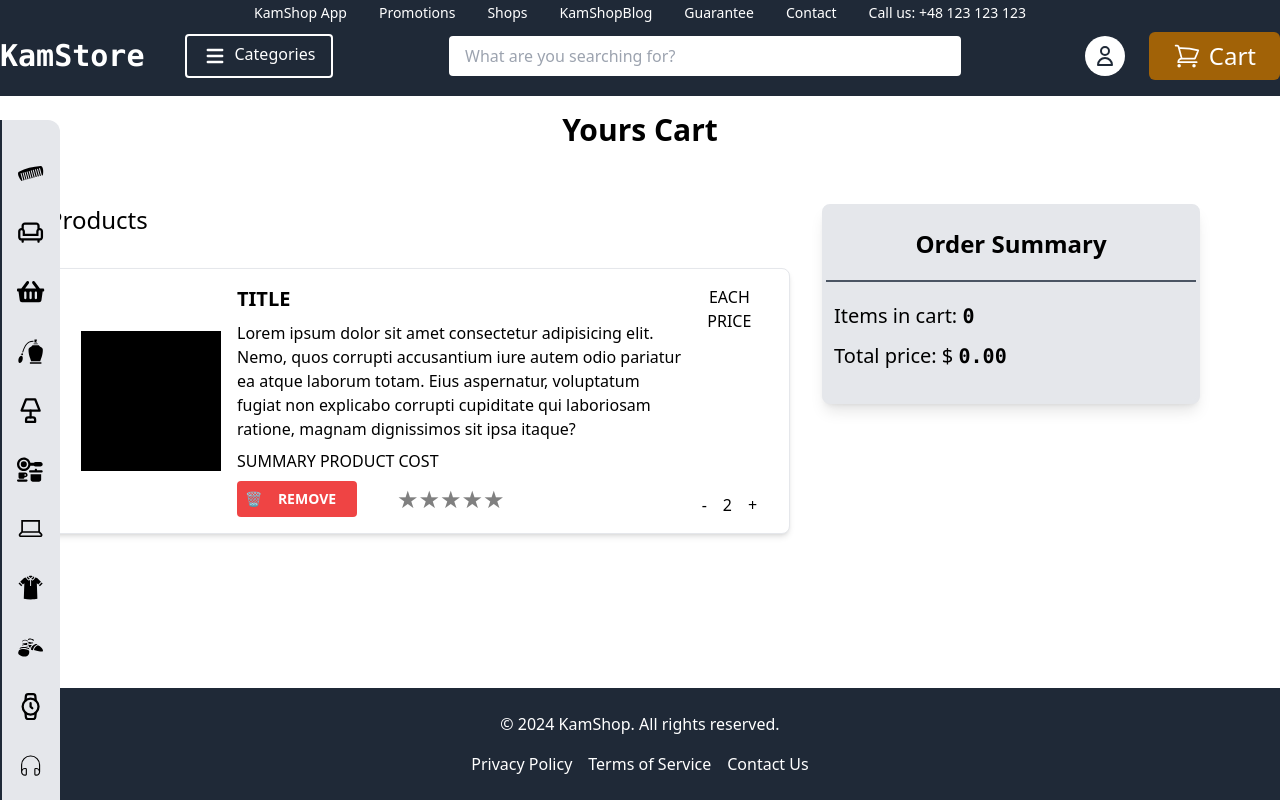
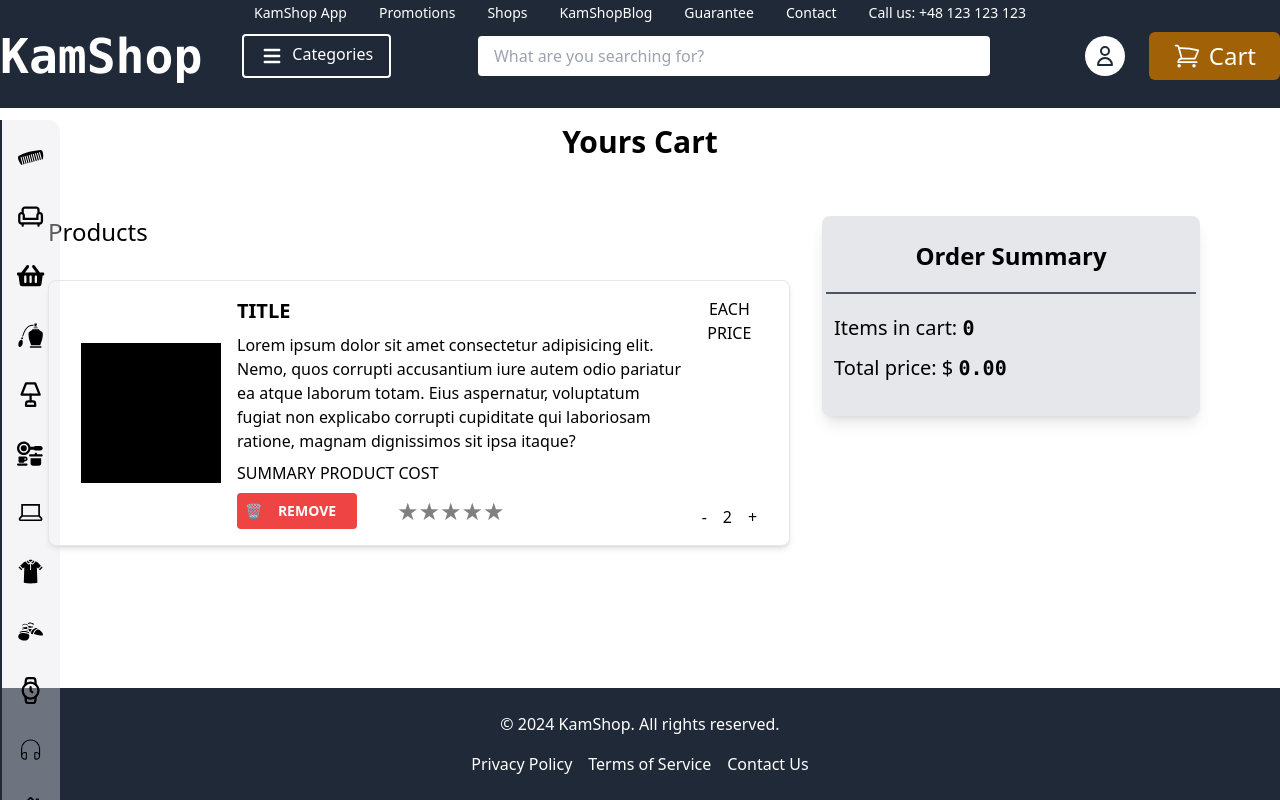
Before and after one commit to Kamildeeal/ecommerce-redux-app, a Next.js app: page /cart in a window 1280 px wide. Built offline with nearby package versions, Linux system fonts and the light colour scheme.

Commit message:
add scroll functionality to Header to change style of this compontent while scrolling

```diff
--- a/components/categoriesModal/ClosedModal.tsx
+++ b/components/categoriesModal/ClosedModal.tsx
@@ -15,9 +15,9 @@ const ClosedModal = ({
     <div className="overflow-auto">
       <div
         onClick={setOpenCategories}
-        className="z-[35] fixed top-0 left-0 w-[60px] max-h-max bg-gray-200 border-l-2 border-gray-800 rounded-r-xl my-[15vh]"
+        className="z-[35] fixed top-0 left-0 w-[60px] max-h-max bg-gray-200 bg-opacity-40 border-l-2 border-gray-800 rounded-r-xl my-[15vh]"
       >
-        <div className="py-6 px-1 flex flex-col h-full">
+        <div className="py-2 px-1 flex flex-col h-full">
           {Object.values(Categories).map((category) => {
             const IconComponent = categoryIcons[category as Categories];
             return (
--- a/components/header/Header.tsx
+++ b/components/header/Header.tsx
@@ -1,5 +1,5 @@
 "use client";
-import React, { useState } from "react";
+import React, { useState, useEffect } from "react";
 import Link from "next/link";
 import NavbarCartIcon from "./headerCompontents/NavbarCartIcon";
 import { closeModal } from "@/lib/features/modal/ModalSlice";
@@ -10,32 +10,56 @@ import ClosedModal from "../categoriesModal/ClosedModal";
 
 export default function Header() {
   const [openCategories, setOpenCategories] = useState<boolean>(false);
-
+  const [isScrolled, setIsScrolled] = useState<boolean>(false);
   const dispatch = useAppDispatch();
 
   const handleOpenModal = () => {
-    setOpenCategories((prev) => !prev);
+    setOpenCategories(true);
     document.body.classList.add("overflow-hidden");
   };
 
   const handleCloseModal = () => {
-    setOpenCategories((prev) => !prev);
+    setOpenCategories(false);
     document.body.classList.remove("overflow-hidden");
   };
 
+  useEffect(() => {
+    const handleScroll = () => {
+      setIsScrolled(window.scrollY > 50);
+    };
+
+    window.addEventListener("scroll", handleScroll);
+    return () => {
+      window.removeEventListener("scroll", handleScroll);
+    };
+  }, []);
+
   return (
     <header
-      className="sticky top-0 left-0 z-40 bg-gray-800 text-white pb-4 pt-1"
+      className={`sticky top-0 left-0 z-40 bg-gray-800 text-white pb-4 pt-1 ${
+        isScrolled ? "pt-3" : "pt-0"
+      } ${
+        isScrolled ? "bg-opacity-75" : "bg-opacity-100"
+      } transition-all duration-300`}
       onClick={() => dispatch(closeModal())}
+      style={{ height: "80px" }} // ustaw stałą wysokość nagłówka
     >
       <div className="z-50 container mx-auto flex justify-between items-center">
         <Link href="/" className="hover:text-gray-300">
-          <h1 className="text-3xl font-bold mr-8 font-mono">KamStore</h1>
+          <h1
+            className={`mr-8 font-mono font-bold transition-transform duration-400 text-5xl ${
+              isScrolled ? "scale-75" : "scale-100"
+            }`}
+          >
+            KamShop
+          </h1>
         </Link>
         <div className="ml-auto flex items-center flex-grow mx-4">
           <button
-            onClick={() => handleOpenModal()}
-            className="hover:bg-gray-700 bg-gray-800 text-white px-4 py-2 rounded border-2 border-white mx-2 flex items-center"
+            onClick={handleOpenModal}
+            className={`hover:bg-gray-700 bg-gray-800 text-white px-4 py-2 rounded border-2 border-white mx-2 flex items-center transition-all duration-300 ${
+              isScrolled ? "bg-opacity-75" : "bg-opacity-100"
+            }`}
           >
             <HiMenu className="mr-2 text-2xl" />
             <span className="relative bottom-[2px]">Categories</span>
```
Also changed, not shown: 1 other file (tests, documents, lock files or other folders).
